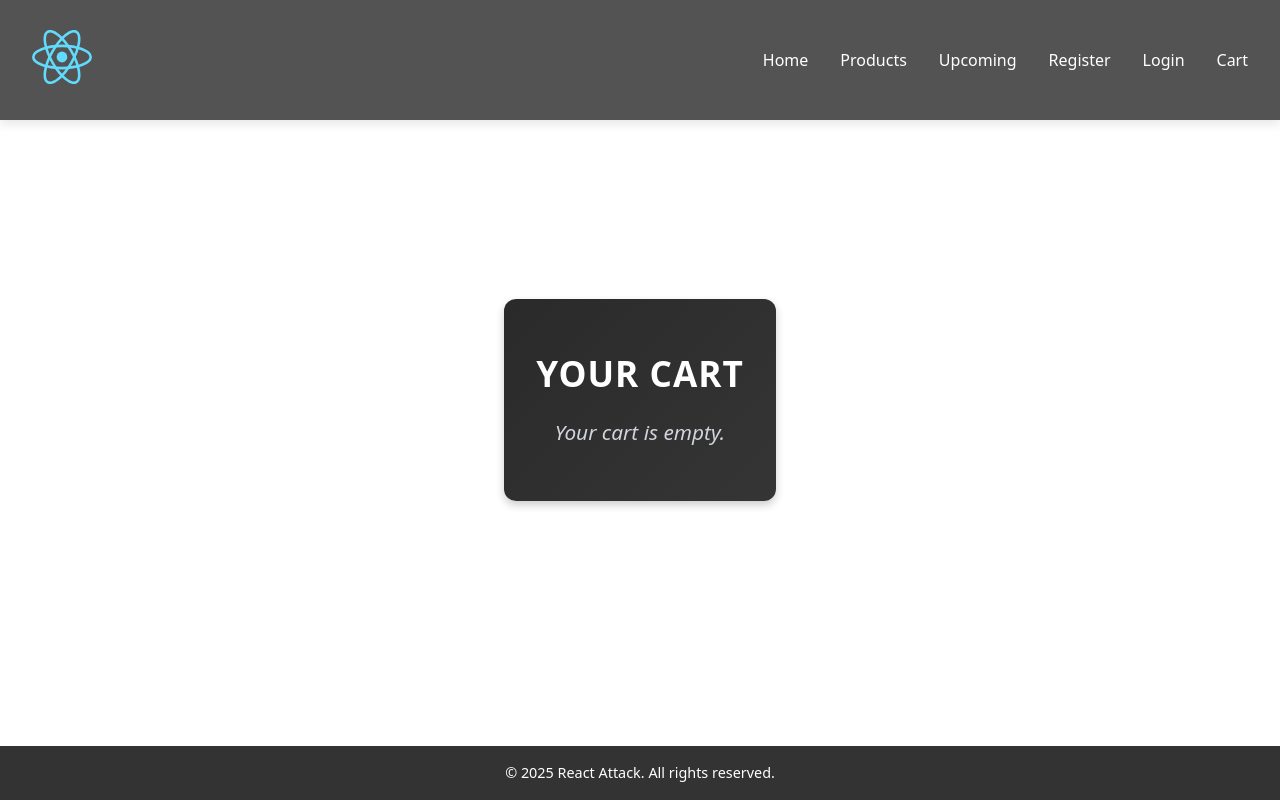
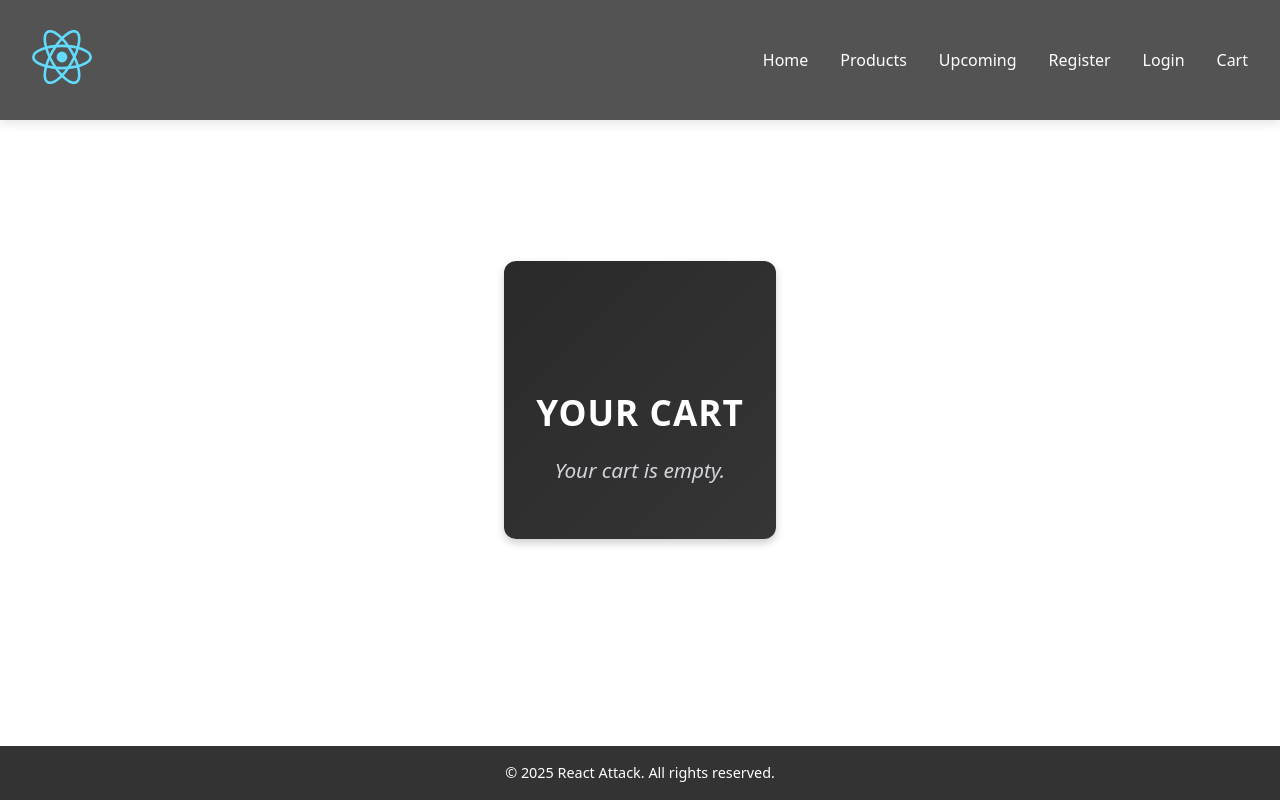
Before and after one commit to CGTFINAL/final-project, a React (Vite) app: page /#/cart in a window 1280 px wide. Built offline with nearby package versions, Linux system fonts and the light colour scheme.

Commit message:
NewDrop css

```diff
--- a/src/pages/NewDrop.tsx
+++ b/src/pages/NewDrop.tsx
@@ -3,6 +3,7 @@ import CountdownTimer from "../components/Countdown";
 import Product from "../components/Product";
 import products from "../products.json";
 import style from "../styles/newdrop.module.css";
+import { useCart } from "../contexts/CartContext";
 
 interface Product {
     id: number;
@@ -17,6 +18,7 @@ interface Product {
 }
 
 const NewDrop: React.FC = () => {
+    const { addToCart } = useCart();
     const [upcomingProducts, setUpcomingProducts] = useState<Product[]>([]);
 	const [recentlyReleased, setRecenelyReleased] = useState<Product[]>([]);
 
--- a/src/styles/cart.module.css
+++ b/src/styles/cart.module.css
@@ -16,6 +16,7 @@
 	font-weight: 700;
 	/* Bold */
 	color: #ffffff;
+	margin-top: 100px;
 	margin-bottom: 1.5rem;
 	text-transform: uppercase;
 	letter-spacing: 1px;
--- a/src/styles/newdrop.module.css
+++ b/src/styles/newdrop.module.css
@@ -21,6 +21,7 @@
 .closestProductImage {
     width: min(15vw, 350px);
     height: 150px;
+    border: 2px solid red;
     border-radius: 8px;
     margin-right: 15px;
     margin: auto;
```
